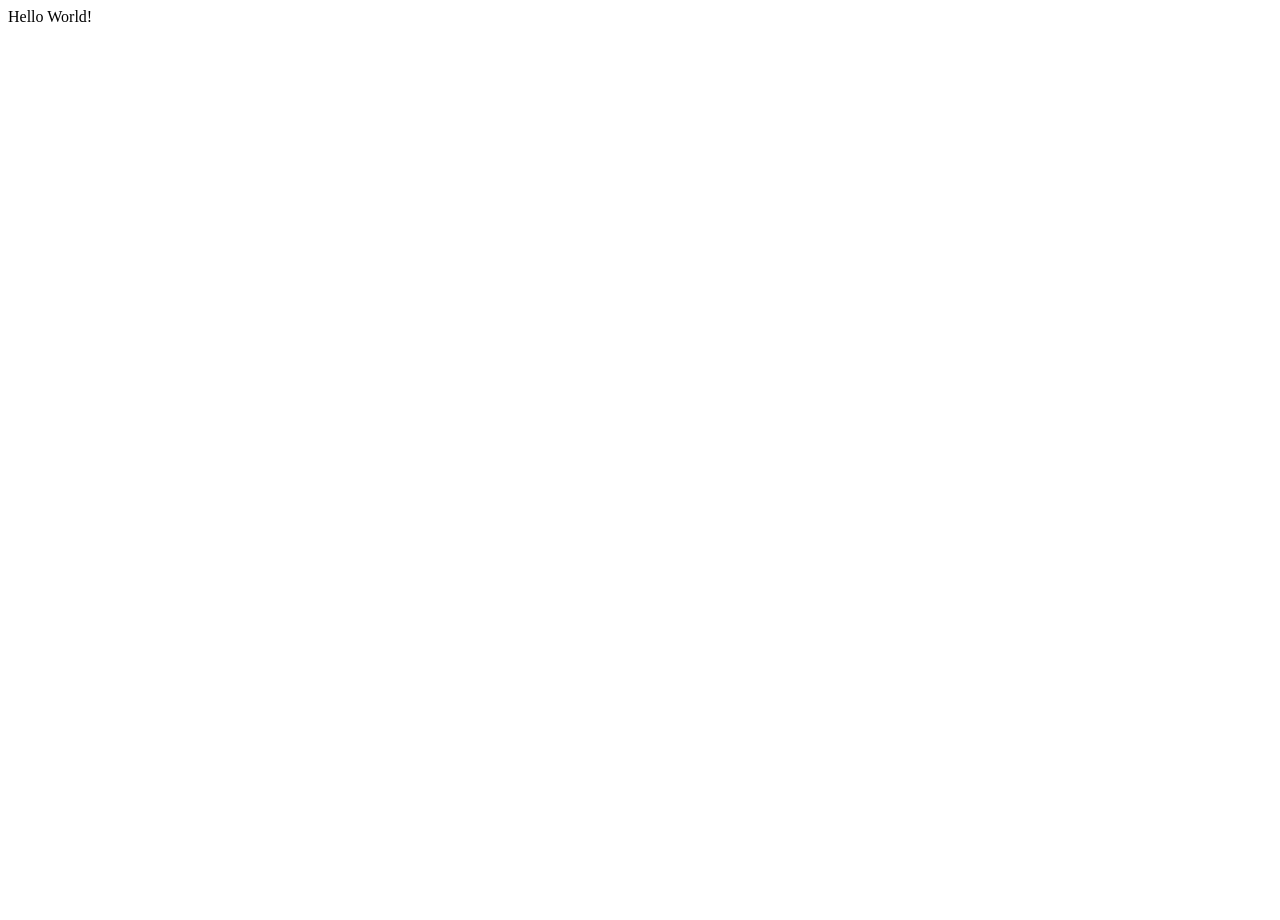
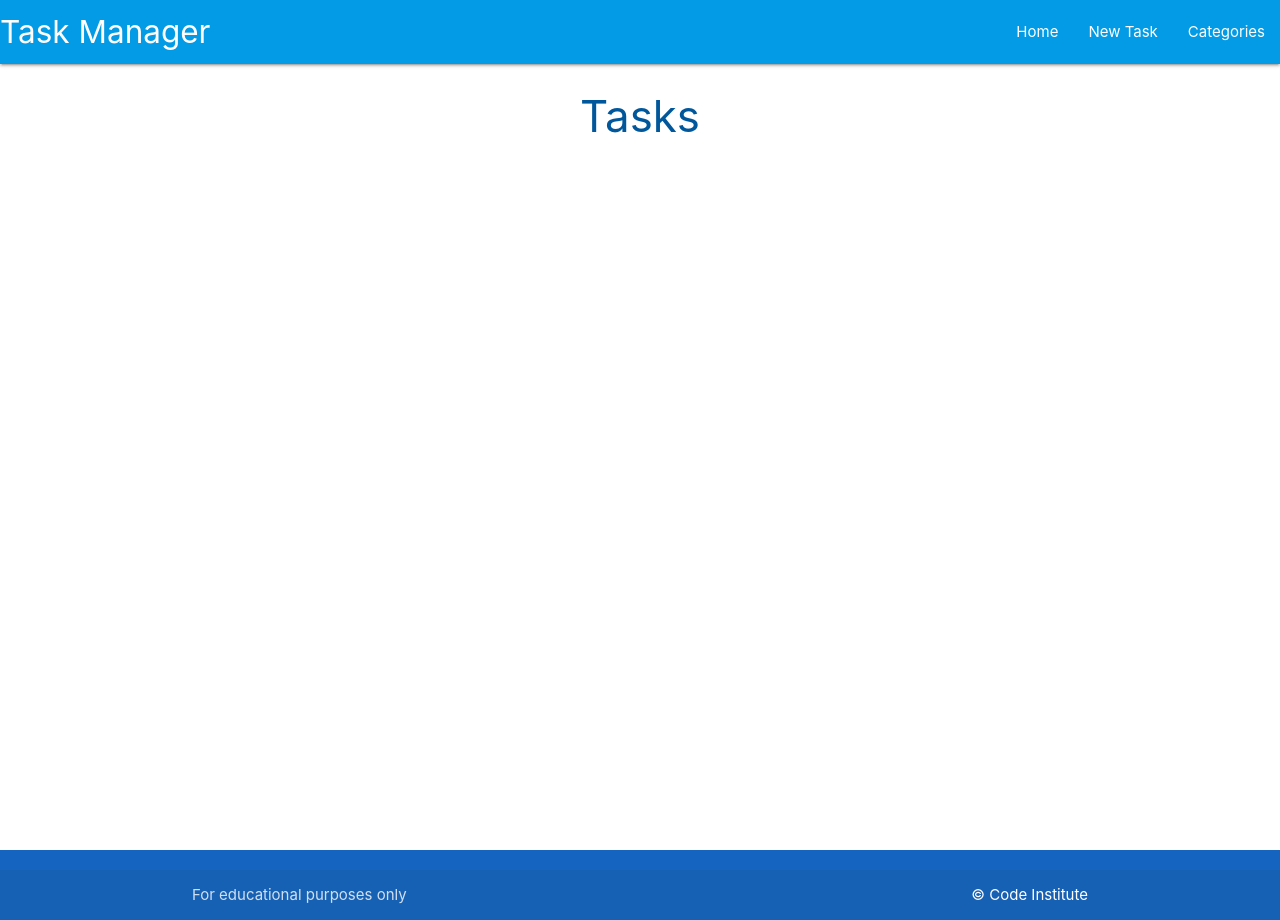
Before and after one commit to AnaG0307/DBMSapp, a Flask app: page / in a window 1280 px wide. Before the commit the page is almost empty. Run offline with Flask 2, Linux system fonts and the light colour scheme.

Commit message:
Created sidenav and navbar

```diff
--- a/taskmanager/routes.py
+++ b/taskmanager/routes.py
@@ -5,4 +5,4 @@ from taskmanager.models import Category, Task
 
 @app.route("/")
 def home():
-    return render_template("base.html")
+    return render_template("tasks.html")
--- /dev/null
+++ b/taskmanager/static/css/style.css
@@ -0,0 +1,9 @@
+body {
+    display: flex;
+    min-height: 100vh;
+    flex-direction: column;
+  }
+
+  main {
+    flex: 1 0 auto;
+  }
--- /dev/null
+++ b/taskmanager/static/js/script.js
@@ -0,0 +1,5 @@
+document.addEventListener('DOMContentLoaded', function() {
+    // sidenav initialization
+    var sidenav = document.querySelectorAll('.sidenav');
+    M.Sidenav.init(sidenav);
+  });
--- a/taskmanager/templates/base.html
+++ b/taskmanager/templates/base.html
@@ -1,12 +1,60 @@
 <!DOCTYPE html>
 <html lang="en">
+
 <head>
     <meta charset="UTF-8">
     <meta http-equiv="X-UA-Compatible" content="IE=edge">
     <meta name="viewport" content="width=device-width, initial-scale=1.0">
+    <link rel="stylesheet" href="https://cdnjs.cloudflare.com/ajax/libs/font-awesome/6.0.0-beta2/css/all.min.css"
+        integrity="sha512-YWzhKL2whUzgiheMoBFwW8CKV4qpHQAEuvilg9FAn5VJUDwKZZxkJNuGM4XkWuk94WCrrwslk8yWNGmY1EduTA=="
+        crossorigin="anonymous" referrerpolicy="no-referrer" />
+    <link rel="stylesheet" href="https://cdnjs.cloudflare.com/ajax/libs/materialize/1.0.0/css/materialize.min.css" type="text/css">
+    <link rel= "stylesheet" href="{{ url_for('static', filename='css/style.css') }}" type="text/css">
+
     <title>Task Manager</title>
 </head>
+
 <body>
-    Hello World!
+
+    <header>
+        <!-- top navbar -->
+        <nav class="light-blue darken-1">
+            <div class="nav-wrapper">
+            <a href="{{ url_for('home') }}" class="brand-logo">Task Manager</a>
+            <a href="#" data-target="mobile-demo" class="sidenav-trigger"><i class="fas fa-bars"></i></a>
+            <ul class="right hide-on-med-and-down">
+                <li><a href="{{ url_for('home') }}">Home</a></li>
+                <li><a href="">New Task</a></li>
+                <li><a href="">Categories</a></li>
+            </ul>
+            </div>
+        </nav>
+
+        <!-- mobile sidenav -->
+        <ul class="sidenav" id="mobile-demo">
+            <li><a href="{{ url_for('home') }}">Home</a></li>
+            <li><a href="">New Task</a></li>
+            <li><a href="">Categories</a></li>
+        </ul>
+    </header>
+
+    <main class="container">
+        {% block content %}
+        {% endblock %}
+    </main>
+
+    <footer class="page-footer blue darken-3">
+        <div class="footer-copyright">
+            <div class="container">
+                For educational purposes only
+                <a class="white-text right" href="https://codeinstitute.net" target="_blank">&copy; Code Institute</a>
+            </div>
+        </div>
+    </footer>
+
+    <script src="https://cdnjs.cloudflare.com/ajax/libs/materialize/1.0.0/js/materialize.min.js"></script>
+    <script src="{{ url_for('static', filename='js/script.js') }}"></script>
+
 </body>
+
 </html>
--- /dev/null
+++ b/taskmanager/templates/tasks.html
@@ -0,0 +1,6 @@
+{% extends "base.html" %}
+{% block content %}
+
+<h3 class="light-blue-text text-darken-4 center-align">Tasks</h3>
+
+{% endblock %}
```
